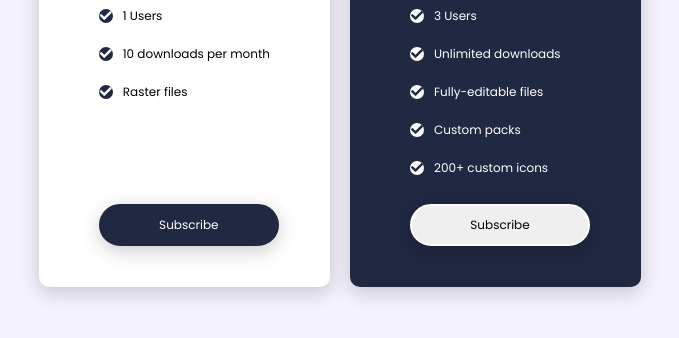
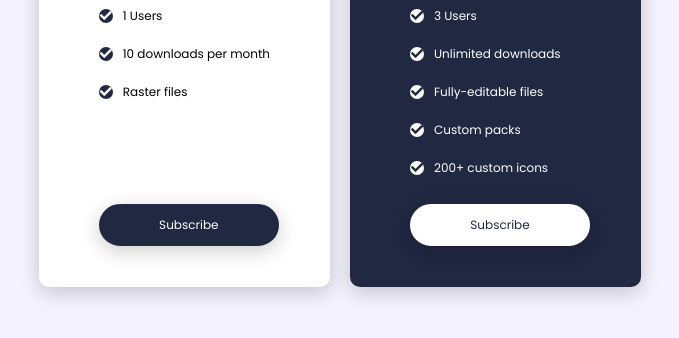
Before and after one commit to SankThomas/UI-Design-Daily, a plain HTML site: page pricing-cards/index.html in a window 1280 px wide. Shown: the part 366-704 px from the top of the page, without its empty margins (300-979 px from the left). Drawn offline with Linux system fonts and the light colour scheme.

Commit message:
change button background-color

```diff
--- a/pricing-cards/style.css
+++ b/pricing-cards/style.css
@@ -136,6 +136,8 @@ body {
 
 .cards .card .btn-2 {
   border: 2px solid var(--secondary-color);
+  background-color: #fff;
+  color: var(--primary-color);
 }
 
 .cards .card .btn-2:hover {
```
